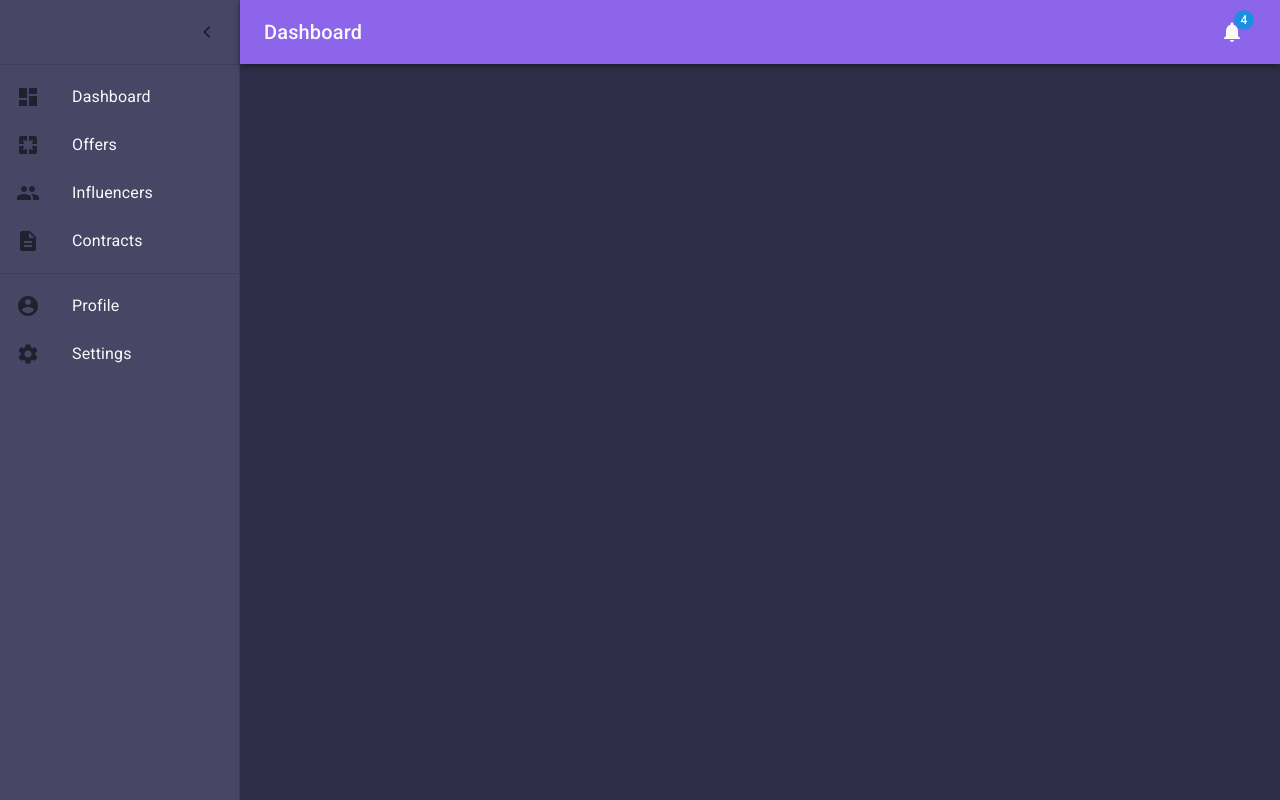
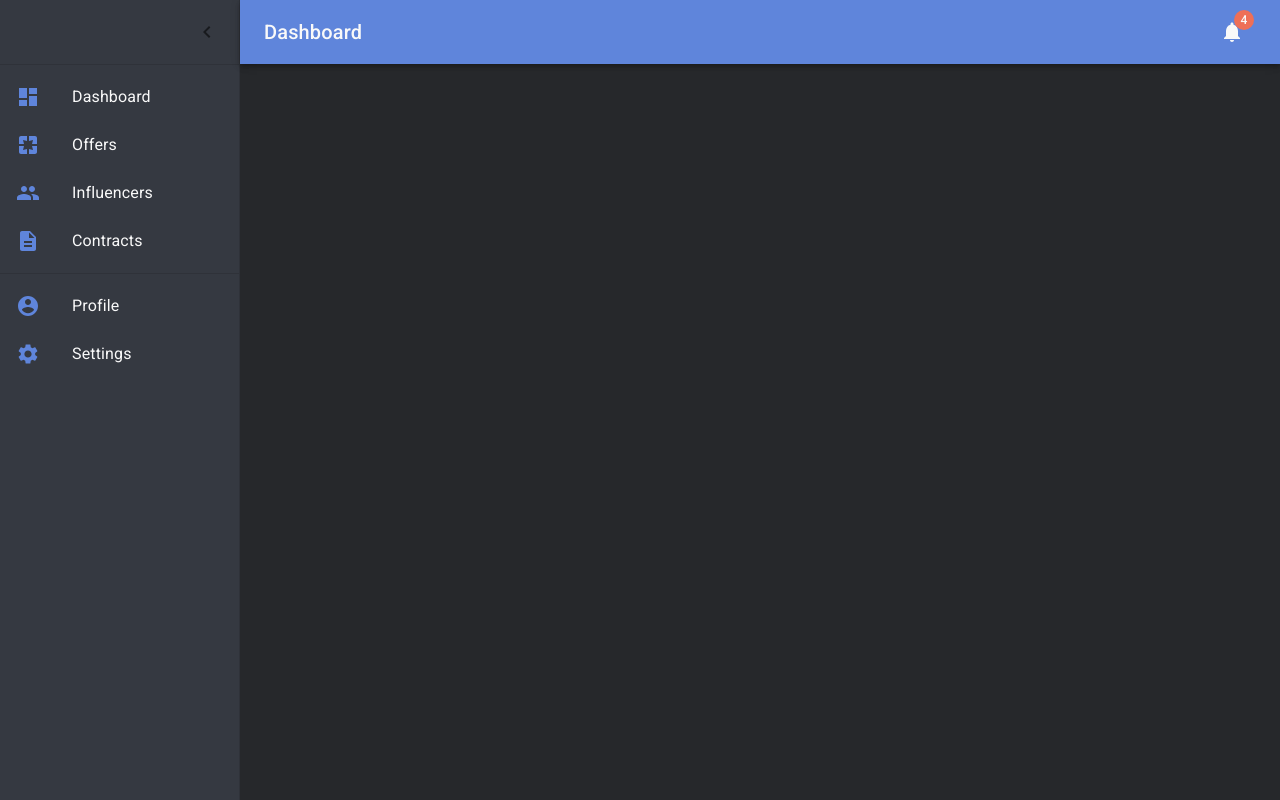
Before and after one commit to jarrodwatts/gaminginfluencersite, a Next.js app: page /dashboard/profile in a window 1280 px wide. Built offline with nearby package versions, Linux system fonts and the light colour scheme; no server answers.

Commit message:
Cleaning up theme

```diff
--- a/components/ContractsDashboardComponent.js
+++ b/components/ContractsDashboardComponent.js
@@ -14,11 +14,6 @@ import 'firebase/auth'
 import 'firebase/firestore'
 import initFirebase from '../utils/auth/initFirebase';
 import ArrowForwardIcon from '@material-ui/icons/ArrowForward';
-
-// Generate Order Data
-function createData(id, date, name, shipTo, paymentMethod, amount) {
-  return { id, date, name, shipTo, paymentMethod, amount };
-}
 
 function preventDefault(event) {
   event.preventDefault();
@@ -109,8 +104,8 @@ export default function Contracts() {
       </Table>
 
       <div className={classes.seeMore}>
-        <Link color="primary" href="#" onClick={preventDefault}>
-          See all Contracts
+        <Link color="primary" href={"/dashboard/contracts"}>
+          See All Contracts
         </Link>
       </div>
 
--- a/components/InfluencersDashboardComponent.js
+++ b/components/InfluencersDashboardComponent.js
@@ -84,8 +84,8 @@ export default function InfluencersDashboardComponent() {
             </Table>
 
             <div className={classes.seeMore}>
-                <Link color="primary" href="#" onClick={preventDefault}>
-                    See all saved influencers
+                <Link color="primary" href="/dashboard/influencers" >
+                    See All Saved Influencers
                 </Link>
             </div>
 
--- a/components/OfferCard.js
+++ b/components/OfferCard.js
@@ -44,7 +44,7 @@ export default function OfferCard(props) {
     console.log(props);
 
     return (
-        <Link href={`/offers/${props.id}`}>
+        <Link href={`/offers/${props.id}`} underline="none">
             <Card className={classes.card} >
                 {offerImage ? <
                     CardMedia
--- a/components/OffersDashboardComponent.js
+++ b/components/OffersDashboardComponent.js
@@ -56,7 +56,7 @@ export default function OffersDashboardComponent() {
 
     return (
         <React.Fragment>
-            <Title>Your Offers</Title>
+            <Title color="secondary">Your Offers</Title>
             <ResponsiveContainer>
 
                 <Grid container spacing={4}>
--- a/components/listItems.js
+++ b/components/listItems.js
@@ -14,28 +14,28 @@ export const mainListItems = (
     <div>
         <ListItem button onClick={() => {Router.push("/dashboard")}}>
             <ListItemIcon>
-                <DashboardIcon />
+                <DashboardIcon color="primary"/>
             </ListItemIcon>
             <ListItemText primary="Dashboard" />
         </ListItem>
 
         <ListItem button onClick={() => {Router.push("/dashboard/offers")}}>
             <ListItemIcon>
-                <PagesIcon />
+                <PagesIcon color="primary"/>
             </ListItemIcon>
             <ListItemText primary="Offers" />
         </ListItem>
 
         <ListItem button onClick={() => {Router.push("/dashboard/influencers")}}>
             <ListItemIcon>
-                <PeopleIcon />
+                <PeopleIcon color="primary"/>
             </ListItemIcon>
             <ListItemText primary="Influencers" />
         </ListItem>
 
         <ListItem button onClick={() => {Router.push("/dashboard/contracts")}}>
             <ListItemIcon>
-                <DescriptionIcon />
+                <DescriptionIcon color="primary"/>
             </ListItemIcon>
             <ListItemText primary="Contracts" />
         </ListItem>
@@ -48,14 +48,14 @@ export const secondaryListItems = (
         {/* <ListSubheader inset>Manage Your Profile</ListSubheader> */}
         <ListItem button onClick={() => {Router.push("/dashboard/profile")}}>
             <ListItemIcon>
-                <AccountCircleIcon />
+                <AccountCircleIcon color="primary"/>
             </ListItemIcon>
             <ListItemText primary="Profile" />
         </ListItem>
 
         <ListItem button onClick={() => {Router.push("/dashboard/settings")}}>
             <ListItemIcon>
-                <SettingsIcon />
+                <SettingsIcon color="primary"/>
             </ListItemIcon>
             <ListItemText primary="Settings" />
         </ListItem>
--- a/theme.js
+++ b/theme.js
@@ -18,21 +18,21 @@ const theme = createMuiTheme({
     },
 
 		"background": {
-			"paper": "rgba(71, 70, 100, 1)",
-			"default": "rgba(47, 46, 73, 1)"
+			"paper": "#353941",
+			"default": "#26282b"
     },
 
 		"primary": {
-			"light": "#7986cb",
-			"main": "rgba(141, 101, 234, 1)",
-			"dark": "#303f9f",
+			"light": "#5f85db",
+			"main": "#5f85db",
+			"dark": "#5f85db",
 			"contrastText": "rgba(249, 249, 249, 1)"
     },
 
 		"secondary": {
-			"light": "#ff4081",
-			"main": "rgba(29, 143, 226, 1)",
-			"dark": "#c51162",
+			"light": "#ee6f57",
+			"main": "#ee6f57",
+			"dark": "#ee6f57",
 			"contrastText": "rgba(249, 249, 249, 1)"
     },
 
```
Also changed, not shown: components/SocialIcon.js (added, +23 -0 lines), pages/profile.js (+31 -11 lines), public/assets/tiktok.png (added), public/assets/twitch.png.
